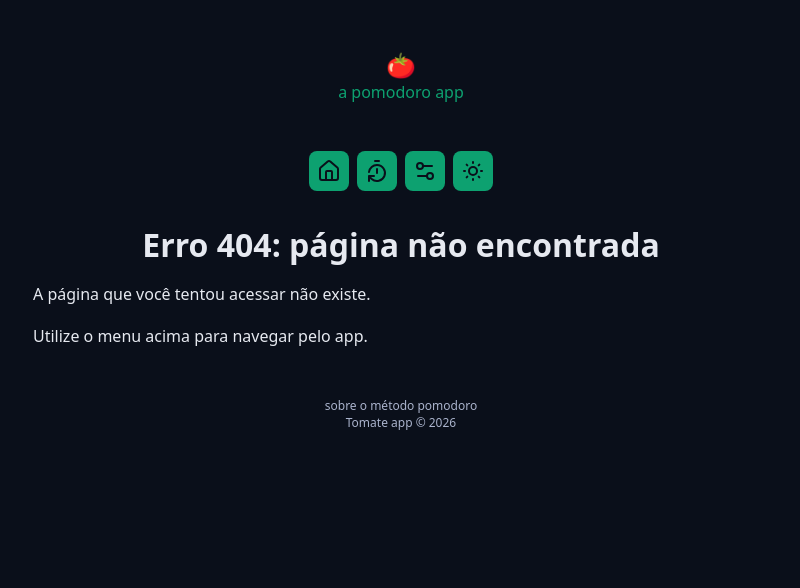
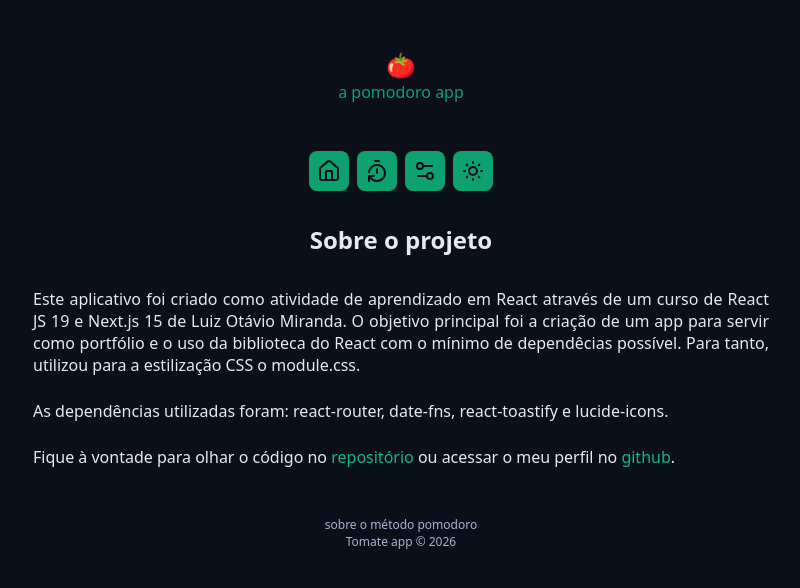
Before and after one commit to marlonnl/Tomate-pomodoro, a React (Vite) app: page /about-project in a window 1280 px wide. Before the commit this address had no page. Shown: the top 588 px of the page, without its empty margins (239-1039 px from the left). Built offline with nearby package versions, Linux system fonts and the light colour scheme.

Commit message:
✨ added about project page

```diff
--- /dev/null
+++ b/src/pages/Project/index.tsx
@@ -0,0 +1,38 @@
+import { Container } from '../../components/Container'
+import { Header } from '../../components/Header'
+import { MainTemplate } from '../../templates/MainTemplate'
+
+import styles from './styles.module.css'
+
+export function Project() {
+  return (
+    <MainTemplate>
+      <Container>
+        <Header>Sobre o projeto</Header>
+
+        <div className={styles.aboutText}>
+          <p>
+            Este aplicativo foi criado como atividade de aprendizado em React
+            através de um curso de React JS 19 e Next.js 15 de Luiz Otávio
+            Miranda. O objetivo principal foi a criação de um app para servir
+            como portfólio e o uso da biblioteca do React com o mínimo de
+            dependêcias possível. Para tanto, utilizou para a estilização CSS o
+            module.css.
+          </p>
+          <p>
+            As dependências utilizadas foram: react-router, date-fns,
+            react-toastify e lucide-icons.
+          </p>
+          <p>
+            Fique à vontade para olhar o código no{' '}
+            <a href="https://github.com/marlonnl/Tomate-pomodoro">
+              repositório
+            </a>{' '}
+            ou acessar o meu perfil no{' '}
+            <a href="https://github.com/marlonnl">github</a>.
+          </p>
+        </div>
+      </Container>
+    </MainTemplate>
+  )
+}
--- /dev/null
+++ b/src/pages/Project/styles.module.css
@@ -0,0 +1,13 @@
+.aboutText {
+  display: flex;
+  flex-direction: column;
+  gap: 2.4rem;
+}
+
+.aboutText p {
+  text-align: justify;
+}
+
+.aboutText a {
+  color: var(--link-color);
+}
--- a/src/routes/MainRouter/index.tsx
+++ b/src/routes/MainRouter/index.tsx
@@ -6,6 +6,7 @@ import { NotFound } from '../../pages/NotFound'
 import { useEffect } from 'react'
 import { History } from '../../pages/History'
 import { Settings } from '../../pages/Settings'
+import { Project } from '../../pages/Project'
 
 function scrollTop() {
   const { pathname } = useLocation()
@@ -25,6 +26,7 @@ export function MainRouter() {
         <Route path="/history" element={<History />} />
         <Route path="/settings" element={<Settings />} />
         <Route path="/about-pomodoro" element={<About />} />
+        <Route path="/about-project" element={<Project />} />
 
         <Route path="*" element={<NotFound />} />
       </Routes>
```
